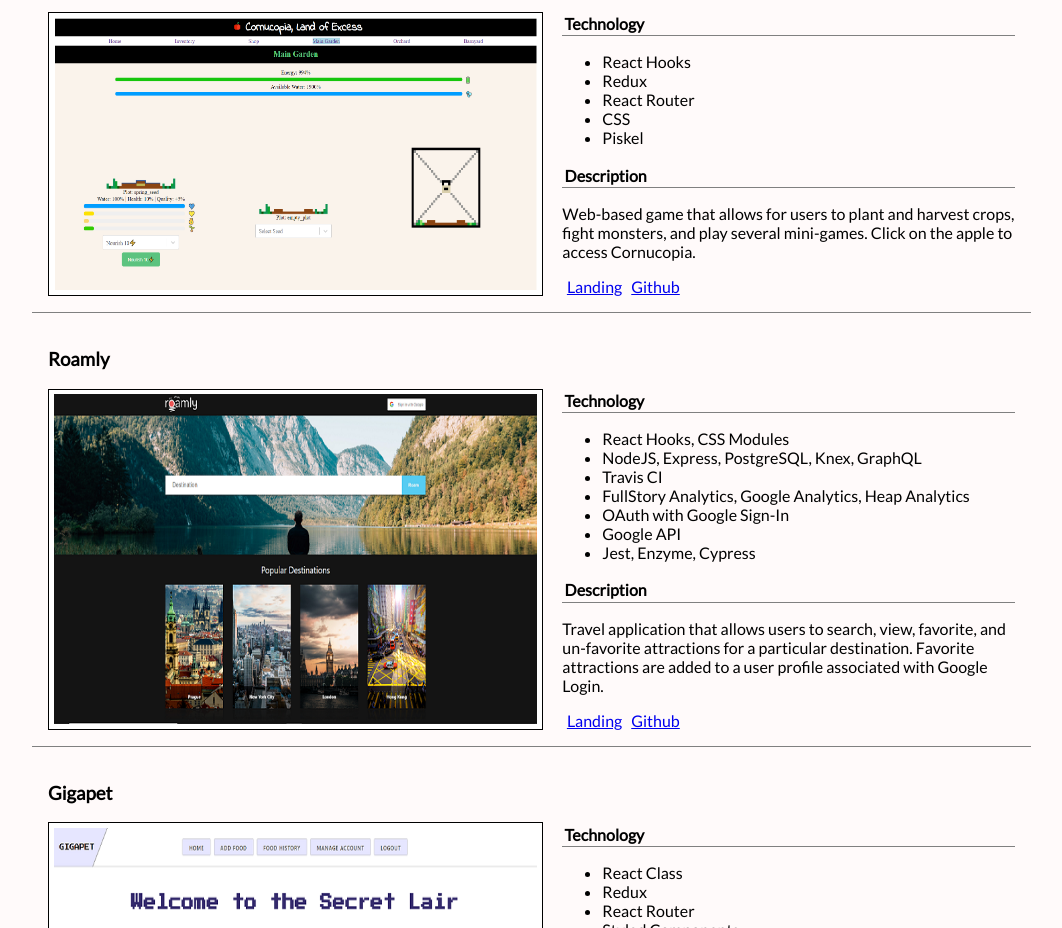
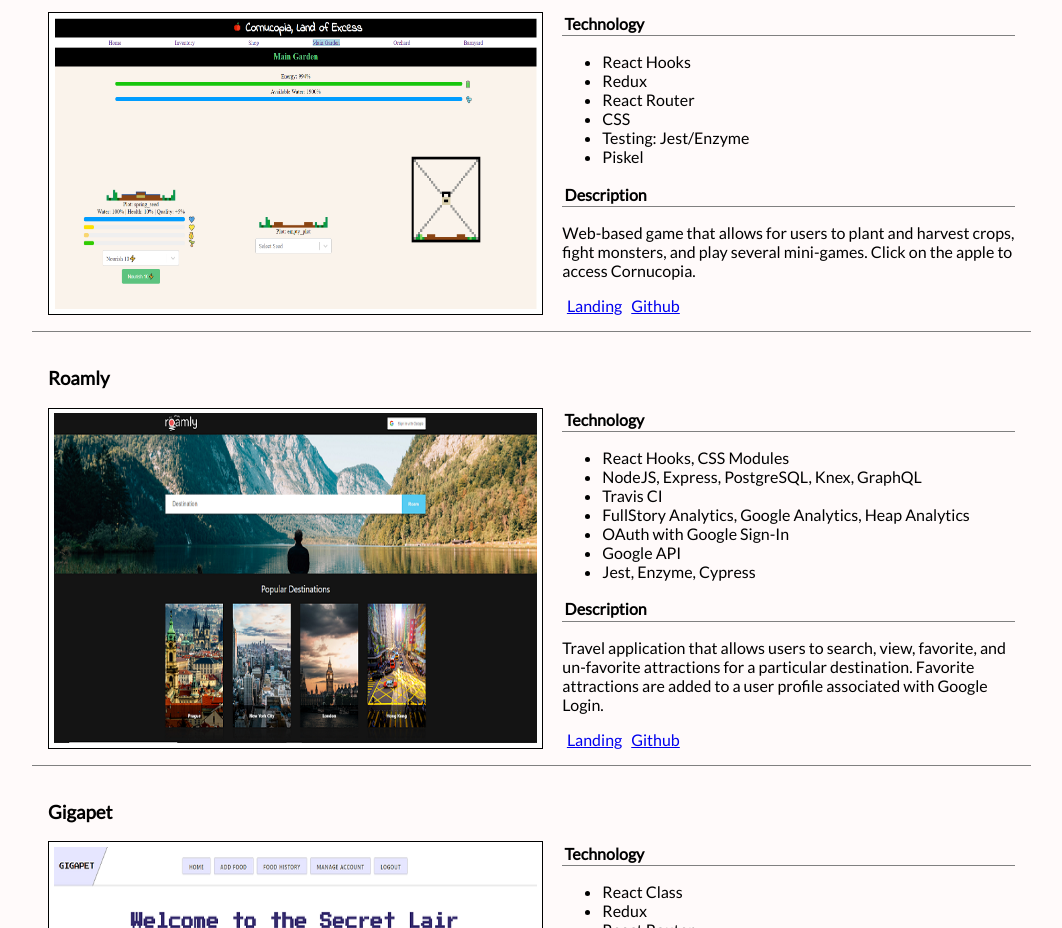
Before and after one commit to azinoVo/portfolio, a React (Create React App) app: page / in a window 1280 px wide. Shown: the part 1020-1948 px from the top of the page, without its empty margins (71-1133 px from the left). Built offline with nearby package versions, Linux system fonts and the light colour scheme.

Commit message:
updated cornucopia currently refactoring for tests

```diff
--- a/src/components/Projects/ProjectsList.js
+++ b/src/components/Projects/ProjectsList.js
@@ -2,7 +2,7 @@ const projectsList = [
     {
         "name": "Cornucopia, Land of Excess",
         "picture": "cornucopia",
-        "tech-stack": ["React Hooks", "Redux", "React Router", "CSS", "Piskel"],
+        "tech-stack": ["React Hooks", "Redux", "React Router", "CSS", "Testing: Jest/Enzyme", "Piskel"],
         "description": "Web-based game that allows for users to plant and harvest crops, fight monsters, and play several mini-games. Click on the apple to access Cornucopia.",
         "landing": "https://cornucopia.netlify.com/",
         "github": "https://github.com/azinoVo/neopet_clone"
```
